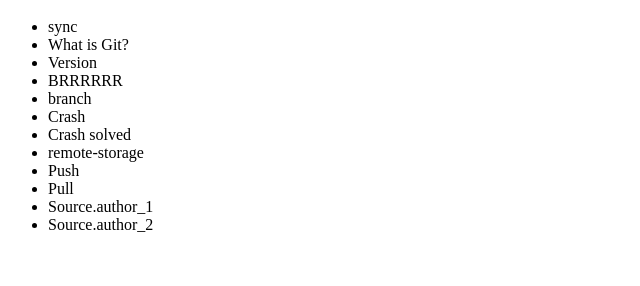
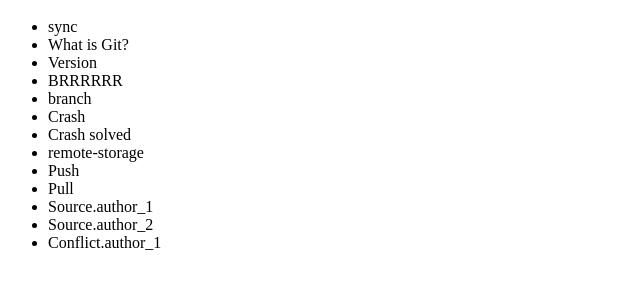
Before and after one commit to line4r/opensource_test, a plain HTML site: page index.html in a window 1280 px wide. Shown: the part 48-334 px from the top of the page, without its empty margins (0-640 px from the left). Drawn offline with Linux system fonts and the light colour scheme.

Commit message:
conflict author_1

```diff
--- a/index.html
+++ b/index.html
@@ -22,6 +22,7 @@
 		<li> Pull </li>
 		<li> Source.author_1 </li>
 		<li> Source.author_2 </li>
+		<li> Conflict.author_1 </li>
 	</ul>
 	</body>
 </html>
```
